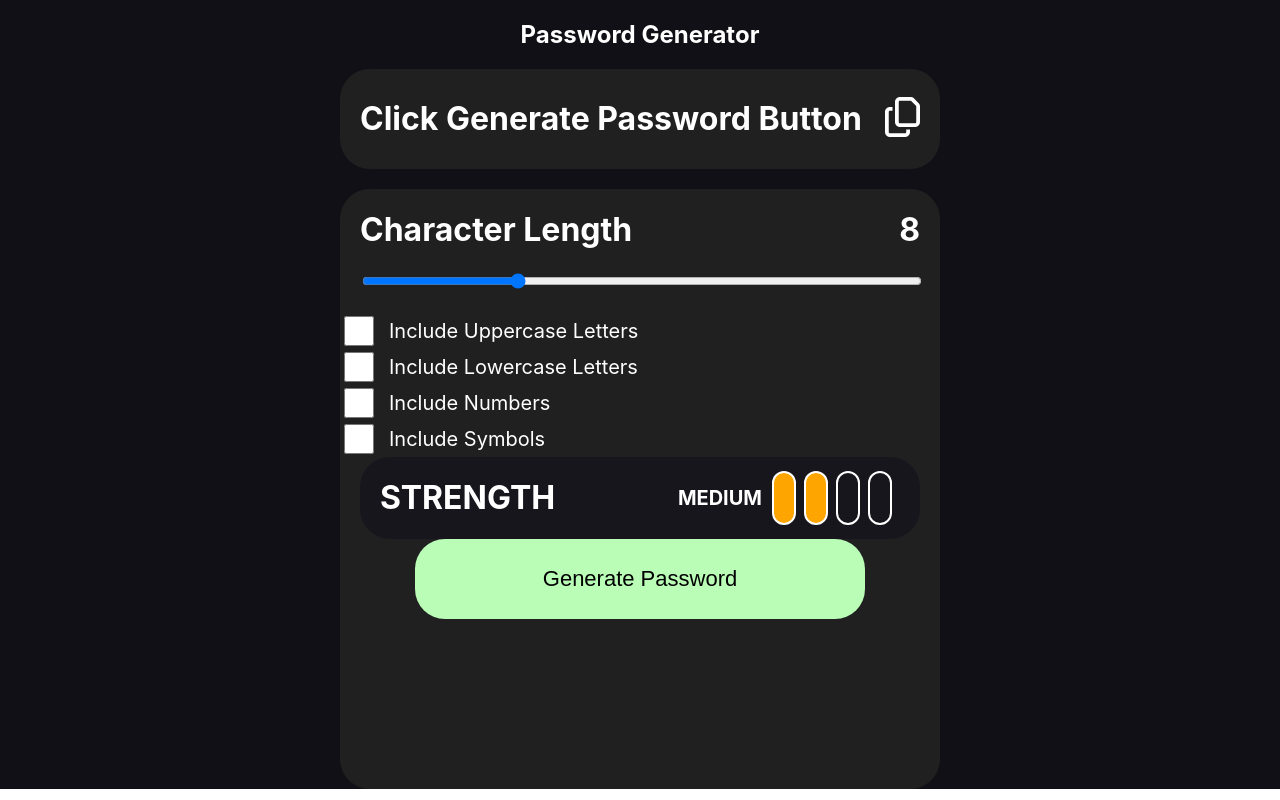
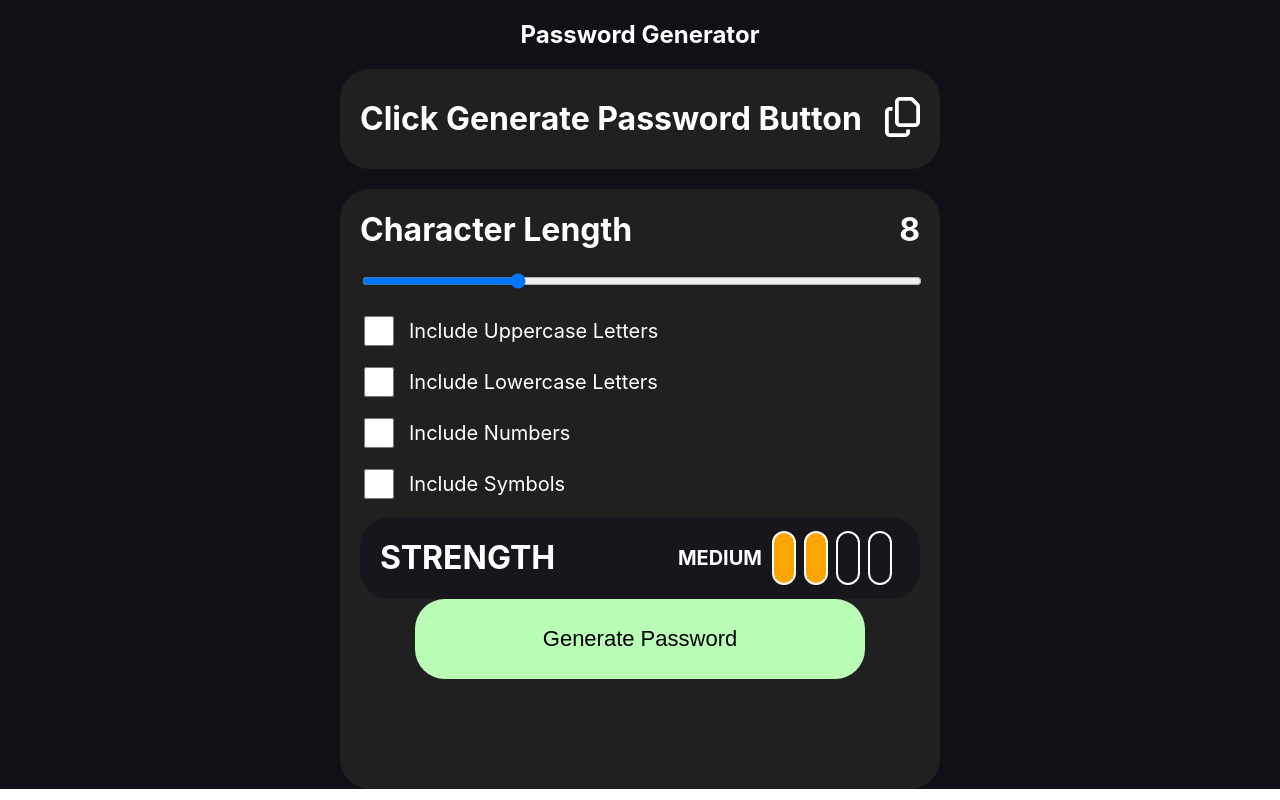
Before and after one commit to Zakariyya98/PasswordGenerator, a React (Create React App) app: page / in a window 1280 px wide. Built offline with nearby package versions, Linux system fonts and the light colour scheme.

Commit message:
CharacterToggles.scss: add: alignment amends

```diff
--- a/src/components/CharacterToggles/CharacterToggles.scss
+++ b/src/components/CharacterToggles/CharacterToggles.scss
@@ -2,6 +2,8 @@
   &__container {
     display: flex;
     flex-direction: column;
+    margin-left: 20px;
+    margin-right: 20px;
   }
 
   &__checkbox {
@@ -11,6 +13,7 @@
     height: 30px;
     &--container {
       display: flex;
+      margin-bottom: 15px;
     }
   }
 
```
